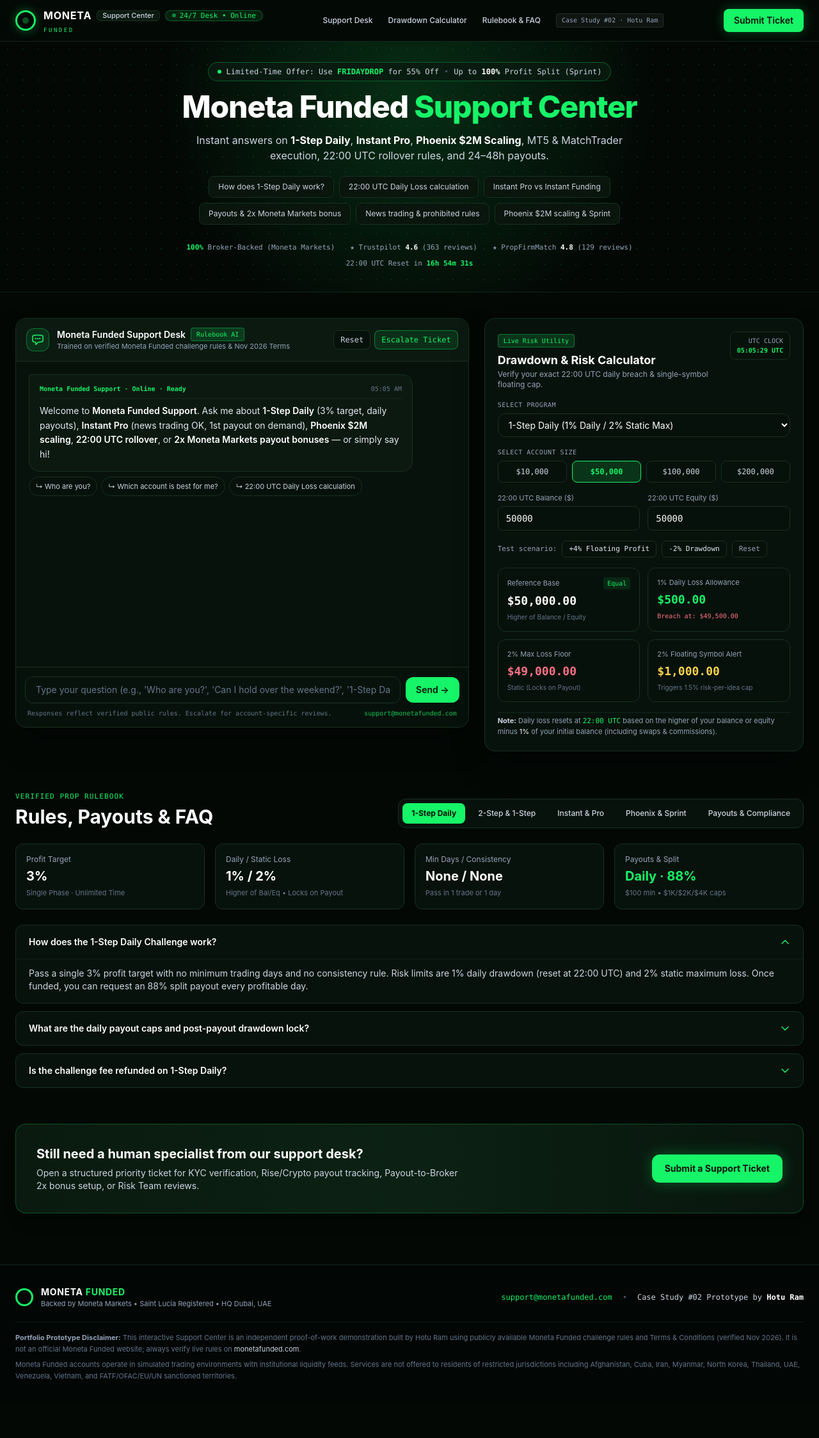
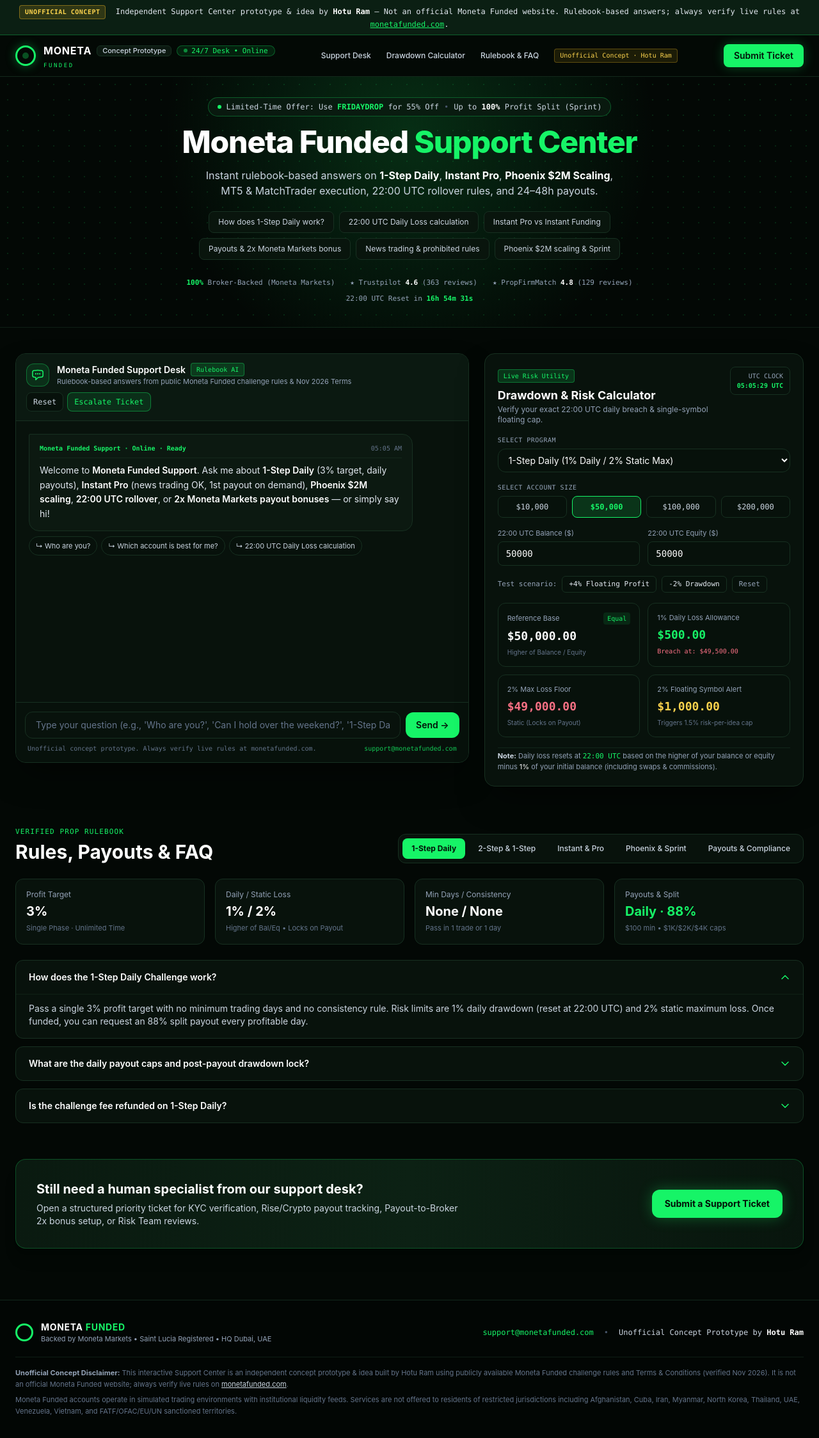
Before and after one commit to HotuRam/moneta-funded-ai-support, a plain HTML site: page index.html in a window 1280 px wide. Shown: the whole page at 64% size. Before the commit the page ends 2192 px from the top, so only its background shows below. Drawn offline with nearby package versions, Linux system fonts and the light colour scheme.

Commit message:
Update index.html

```diff
--- a/index.html
+++ b/index.html
@@ -3,7 +3,7 @@
 <head>
   <meta charset="UTF-8" />
   <meta name="viewport" content="width=device-width, initial-scale=1.0" />
-  <title>Moneta Funded Support Center — Support Desk & Drawdown Utility | Case Study #02</title>
+  <title>Moneta Funded Support Center — Unofficial Concept Prototype</title>
   <script src="https://cdn.tailwindcss.com"></script>
   <script>
     tailwind.config = {
@@ -56,6 +56,15 @@
 </head>
 <body class="antialiased min-h-screen flex flex-col">
 
+  <!-- Prominent Top Concept Notice Bar -->
+  <div class="bg-[#0b1f13] border-b border-mf-green/30 px-4 py-2 text-center text-[11px] sm:text-xs font-mono text-slate-200 leading-snug">
+    <span class="inline-block px-2 py-0.5 mr-2 rounded bg-amber-400/15 border border-amber-400/40 text-amber-300 font-semibold uppercase tracking-wider text-[10px]">
+      Unofficial Concept
+    </span>
+    Independent Support Center prototype &amp; idea by <strong class="text-white">Hotu Ram</strong> — Not an official Moneta Funded website. Rulebook-based answers; always verify live rules at
+    <a href="https://www.monetafunded.com" target="_blank" rel="noopener noreferrer" class="text-mf-green underline hover:text-white transition">monetafunded.com</a>.
+  </div>
+
   <!-- Sticky Top Navbar -->
   <header class="sticky top-0 z-40 border-b border-mf-border/80 bg-[#040a06]/90 backdrop-blur-md">
     <div class="max-w-7xl mx-auto px-4 sm:px-6 h-16 flex items-center justify-between gap-4">
@@ -67,7 +76,7 @@
           <div class="flex items-center gap-2">
             <span class="font-bold tracking-wider text-white text-sm sm:text-base">MONETA</span>
             <span class="hidden sm:inline-block text-[11px] px-2 py-0.5 rounded-md bg-mf-card border border-mf-border text-slate-300 font-medium">
-              Support Center
+              Concept Prototype
             </span>
             <span class="hidden md:inline-flex items-center gap-1.5 text-[11px] font-mono px-2.5 py-0.5 rounded-full bg-mf-green/10 border border-mf-green/30 text-mf-green">
               <span class="w-1.5 h-1.5 rounded-full bg-mf-green animate-pulse"></span>
@@ -82,8 +91,8 @@
         <a href="#ai-desk" class="hover:text-mf-green transition">Support Desk</a>
         <a href="#calculator" class="hover:text-mf-green transition">Drawdown Calculator</a>
         <a href="#rulebook" class="hover:text-mf-green transition">Rulebook &amp; FAQ</a>
-        <span class="text-[10px] font-mono px-2 py-0.5 rounded bg-white/5 border border-white/10 text-slate-400">
-          Case Study #02 · Hotu Ram
+        <span class="text-[10px] font-mono px-2 py-0.5 rounded bg-amber-400/10 border border-amber-400/30 text-amber-300">
+          Unofficial Concept · Hotu Ram
         </span>
       </nav>
 
@@ -110,7 +119,7 @@
       </h1>
 
       <p class="text-sm sm:text-base text-slate-300 max-w-2xl mx-auto leading-relaxed">
-        Instant answers on <strong class="text-white">1-Step Daily</strong>, <strong class="text-white">Instant Pro</strong>, <strong class="text-white">Phoenix $2M Scaling</strong>, MT5 &amp; MatchTrader execution, 22:00 UTC rollover rules, and 24–48h payouts.
+        Instant rulebook-based answers on <strong class="text-white">1-Step Daily</strong>, <strong class="text-white">Instant Pro</strong>, <strong class="text-white">Phoenix $2M Scaling</strong>, MT5 &amp; MatchTrader execution, 22:00 UTC rollover rules, and 24–48h payouts.
       </p>
 
       <!-- Quick Topic Pills -->
@@ -148,7 +157,7 @@
                   Rulebook AI
                 </span>
               </div>
-              <p class="text-[11px] text-slate-400">Trained on verified Moneta Funded challenge rules &amp; Nov 2026 Terms</p>
+              <p class="text-[11px] text-slate-400">Rulebook-based answers from public Moneta Funded challenge rules &amp; Nov 2026 Terms</p>
             </div>
           </div>
 
@@ -180,7 +189,7 @@
             </button>
           </form>
           <div class="flex items-center justify-between mt-2 px-1 text-[10px] font-mono text-slate-500">
-            <span>Responses reflect verified public rules. Escalate for account-specific reviews.</span>
+            <span>Unofficial concept prototype. Always verify live rules at monetafunded.com.</span>
             <span class="text-mf-green/80">support@monetafunded.com</span>
           </div>
         </div>
@@ -291,13 +300,13 @@
         <div class="flex flex-wrap items-center gap-4 text-xs font-mono">
           <span class="text-mf-green">support@monetafunded.com</span>
           <span class="text-slate-600">•</span>
-          <span class="text-slate-300">Case Study #02 Prototype by <strong class="text-white">Hotu Ram</strong></span>
+          <span class="text-slate-300">Unofficial Concept Prototype by <strong class="text-white">Hotu Ram</strong></span>
         </div>
       </div>
 
       <div class="border-t border-mf-border/60 pt-4 text-[11px] text-slate-500 leading-relaxed space-y-1.5">
         <p>
-          <strong class="text-slate-400">Portfolio Prototype Disclaimer:</strong> This interactive Support Center is an independent proof-of-work demonstration built by Hotu Ram using publicly available Moneta Funded challenge rules and Terms &amp; Conditions (verified Nov 2026). It is not an official Moneta Funded website; always verify live rules on <span class="text-slate-300">monetafunded.com</span>.
+          <strong class="text-slate-400">Unofficial Concept Disclaimer:</strong> This interactive Support Center is an independent concept prototype &amp; idea built by Hotu Ram using publicly available Moneta Funded challenge rules and Terms &amp; Conditions (verified Nov 2026). It is not an official Moneta Funded website; always verify live rules on <a href="https://www.monetafunded.com" target="_blank" rel="noopener noreferrer" class="text-slate-300 underline hover:text-mf-green">monetafunded.com</a>.
         </p>
         <p>
           Moneta Funded accounts operate in simulated trading environments with institutional liquidity feeds. Services are not offered to residents of restricted jurisdictions including Afghanistan, Cuba, Iran, Myanmar, North Korea, Thailand, UAE, Venezuela, Vietnam, and FATF/OFAC/EU/UN sanctioned territories.
@@ -519,15 +528,15 @@
           source: "Support Desk Identity",
           test: (q) => /\b(who are you|what are you|your name|introduce yourself|are you a bot|are you ai|are you human|are you real)\b/.test(q),
           reply: () => ({
-            text: "I’m the **Moneta Funded Rulebook Support Assistant** — an interactive Tier-1 support desk prototype (**Case Study #02**) built by **Hotu Ram**.\n\nI’m trained on Moneta Funded’s verified challenge rules and Terms to help traders instantly check **1-Step Daily**, **Instant Pro**, **22:00 UTC rollover math**, **news windows**, **payouts**, and **platform eligibility** — or escalate complex tickets cleanly to the human desk.",
+            text: "I’m the **Moneta Funded Rulebook Support Assistant** — an unofficial, independent Support Center concept prototype & idea built by **Hotu Ram**.\n\nI provide rulebook-based answers from Moneta Funded’s public challenge rules and Terms to help traders instantly check **1-Step Daily**, **Instant Pro**, **22:00 UTC rollover math**, **news windows**, **payouts**, and **platform eligibility** — or escalate complex tickets cleanly to the human desk.",
             followUps: ["Who built this prototype?", "Which account is best for me?", "How does the 22:00 UTC reset work?"]
           })
         },
         {
-          source: "Case Study #02",
+          source: "Concept Prototype",
           test: (q) => /\b(who built|who made|who created|hotu|developer|author|portfolio)\b/.test(q),
           reply: () => ({
-            text: "This Support Center was engineered by **Hotu Ram** (IIT Patna MSc Physics alumnus, funded prop trader, MQL5/Pine Script developer, and prop-firm Discord support specialist) as **Case Study #02**.\n\nIt demonstrates how a branded support hub + live 22:00 UTC Drawdown Calculator + Tier-2 ticket triage reduces repetitive Discord ticket volume.",
+            text: "This Support Center concept prototype was engineered by **Hotu Ram** (IIT Patna MSc Physics alumnus, funded prop trader, MQL5/Pine Script developer, and prop-firm Discord support specialist).\n\nIt demonstrates how a branded support hub + live 22:00 UTC Drawdown Calculator + Tier-2 ticket triage reduces repetitive Discord ticket volume.",
             followUps: ["How does 1-Step Daily work?", "Instant Pro vs Instant Funding", "Escalate a ticket"]
           })
         },
@@ -535,7 +544,7 @@
           source: "Moneta Support Desk",
           test: (q) => /^(hi|hello|hey|yo|gm|good morning|good afternoon|good evening|namaste|hola|sup|how are you|whats up|what's up)[\s!?.]*$/.test(q) || /\b(how are you doing|how are you)\b/.test(q),
           reply: () => ({
-            text: "Hey! 👋 Welcome to the **Moneta Funded Support Center**.\n\nI’m online and ready to help with challenge comparisons, **22:00 UTC daily loss resets**, **news rules**, **MT5/MatchTrader availability**, or **payouts & Moneta Markets bonuses**. What can I check for you?",
+            text: "Hey! 👋 Welcome to the **Moneta Funded Support Center** (Unofficial Concept Prototype).\n\nI’m online and ready to help with challenge comparisons, **22:00 UTC daily loss resets**, **news rules**, **MT5/MatchTrader availability**, or **payouts & Moneta Markets bonuses**. What can I check for you?",
             followUps: ["How does 1-Step Daily work?", "News trading & prohibited rules", "Payouts & 2x Moneta Markets bonus"]
           })
         },
```
